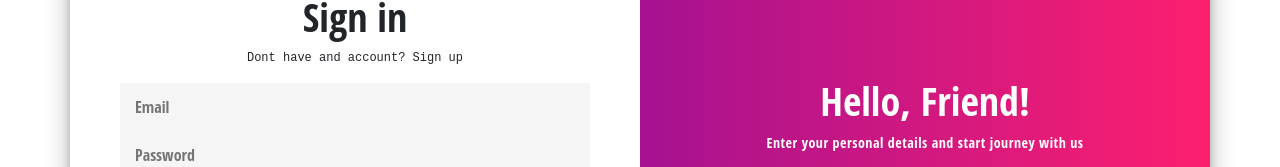
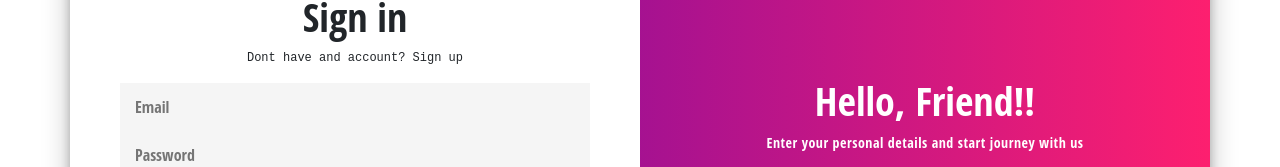
Before and after one commit to WisdomAnyadike/urgent-buy-frontend, a React (Vite) app: page /signin in a window 1280 px wide. Shown: the part 262-429 px from the top of the page. Built offline with nearby package versions, Linux system fonts and the light colour scheme.

Commit message:
frontend deploy

```diff
--- a/src/Pages/Sign In page/SignIn.jsx
+++ b/src/Pages/Sign In page/SignIn.jsx
@@ -185,7 +185,7 @@ console.log(userObj);
 						<button className="ghost rounded buttonClass" style={{ minWidth: "150px" }} id="signIn" onClick={signuserin}>Sign In</button>
 					</div>
 					<div className="overlay-panel overlay-right">
-						<h1>Hello, Friend!</h1>
+						<h1>Hello, Friend!!</h1>
 						<p >Enter your personal details and start journey with us</p>
 						<button className="ghost rounded buttonClass" style={{ minWidth: "150px" }} id="signUp" onClick={signuserup}>Sign Up</button>
 					</div>
```
